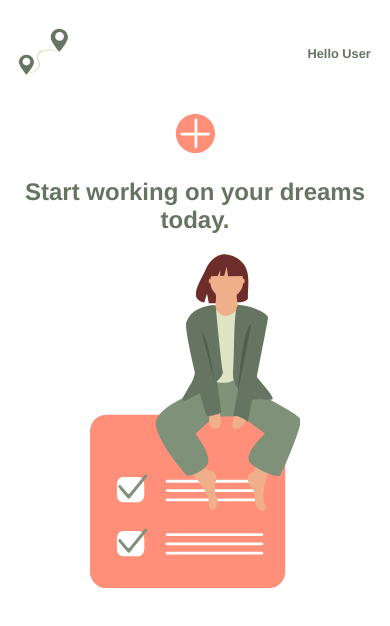
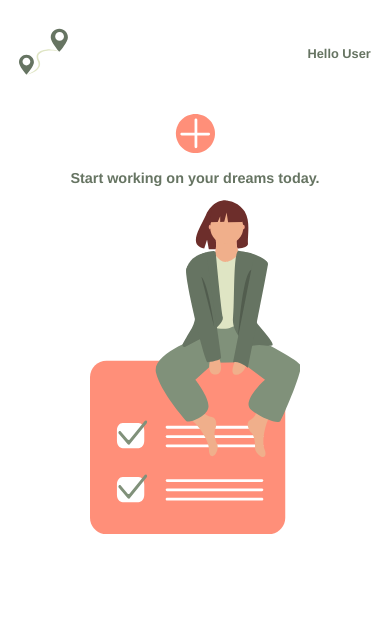
Before and after one commit to sebastianmariani/to-do-app, a Vue app: page /dashboard in a window 390 px wide. Shown: the top 626 px of the page. Built offline with nearby package versions, Linux system fonts and the light colour scheme.

Commit message:
finishing touches on dashboard view on mobile

```diff
--- a/src/components/emptyList.vue
+++ b/src/components/emptyList.vue
@@ -63,7 +63,7 @@ export default {
             height: auto;
         }
         #text{
-            font-size: 1em;
+            font-size: .6em;
         }
     }
 </style>
--- a/src/view/dashboard.vue
+++ b/src/view/dashboard.vue
@@ -29,7 +29,7 @@
                 <div class="headerGoal">
                     <div class="goal">
                         <h2>{{goal.goal}}</h2>
-                        <svg  @click="setIndex(index), toggleIsActiveTask()" width="20" height="20" viewBox="0 0 45 45" fill="none" xmlns="http://www.w3.org/2000/svg">
+                        <svg @click="setIndex(index), toggleIsActiveTask()" width="20" height="20" viewBox="0 0 45 45" fill="none" xmlns="http://www.w3.org/2000/svg">
                             <path d="M23 44C10.8497 44 1 34.1503 1 22C1 9.84974 10.8497 0 23 0C35.1503 0 45 9.84974 45 22C45 34.1503 35.1503 44 23 44Z" fill="#FF8F79"/>
                             <path d="M37.9018 21H7.5488C6.69344 21 6 21.6934 6 22.5488C6 23.4042 6.69344 24.0976 7.5488 24.0976H37.9018C38.7571 24.0976 39.4506 23.4042 39.4506 22.5488C39.4506 21.6934 38.7571 21 37.9018 21Z" fill="white"/>
                             <path d="M22 6.5488V36.9018C22 37.7571 22.6934 38.4506 23.5488 38.4506C24.4042 38.4506 25.0976 37.7571 25.0976 36.9018V6.5488C25.0976 5.69344 24.4042 5 23.5488 5C22.6934 5 22 5.69344 22 6.5488Z" fill="white"/>
@@ -273,6 +273,16 @@ export default {
     #checkboxTask p{
         margin-left: .5em;
     }
+    @media only screen and (max-width: 1400px){
+        .list{
+            font-size: .8em;
+        }
+    }
+    @media only screen and (max-width: 740px){
+        .list{
+            font-size: .5em;
+        }
+    }
     @media only screen and (max-width: 400px){
         .modal{
             width: 220px;
```
Also changed, not shown: src/assets/icons8-plus.svg (deleted).
